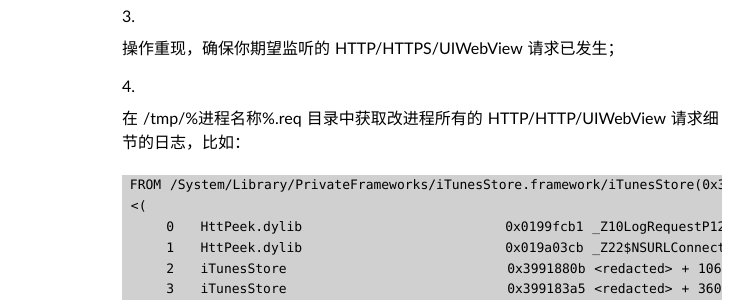
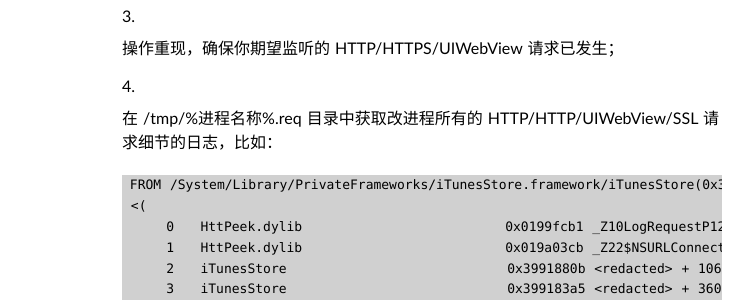
Before and after one commit to Yonsm/Yonsm.github.io, a Jekyll site: the page built from _posts/2014-02-21-httpeek.md, in a window 1280 px wide and 1400 px high, scrolled down 351 px. Shown: the part 152-452 px from the top of the window, without its empty margins (218-971 px from the left). Built offline with Jekyll 4.4.1, drawn with Linux system fonts in a browser that asks for light colours; some web fonts are replaced; Markdown is read by kramdown in place of the engine named in the settings; comment, search, counter and statistics services are not loaded; some of the changed text lies outside the part shown.

Commit message:
Update 2014-02-21-httpeek.md

```diff
--- a/_posts/2014-02-21-httpeek.md
+++ b/_posts/2014-02-21-httpeek.md
@@ -12,11 +12,11 @@ HTTP 请求 Sniffer 很多工具可以做，至于 HTTPS 则使用 Charles 做
 
 1. 在已越狱的系统中安装 Cydia Substrate；
 
-2. 把 HttPeek.dylib [点此下载](https://github.com/Yonsm/CeleWare/raw/master/HttPeek/Release/HttPeek.dylib) 放到 Cydia Substrate 的插件目录中（/Library/MobileSubstrate/DynamicLibraries），并重启设备或相关进程；
+2. 把 HttPeek.dylib [点此下载](https://github.com/Yonsm/HttPeek/raw/master/Release/HttPeek.dylib) 放到 Cydia Substrate 的插件目录中（/Library/MobileSubstrate/DynamicLibraries），并重启设备或相关进程；
 
 3. 操作重现，确保你期望监听的 HTTP/HTTPS/UIWebView 请求已发生；
 
-4. 在 /tmp/%进程名称%.req 目录中获取改进程所有的 HTTP/HTTP/UIWebView 请求细节的日志，比如：
+4. 在 /tmp/%进程名称%.req 目录中获取改进程所有的 HTTP/HTTP/UIWebView/SSL 请求细节的日志，比如：
 
 		FROM /System/Library/PrivateFrameworks/iTunesStore.framework/iTunesStore(0x3990e000)-<redacted>(0x399183e1=>0x0093e1)
 		<(
```
Also changed, not shown: other parts of _posts/2014-02-21-httpeek.md (+1 -1 lines).
